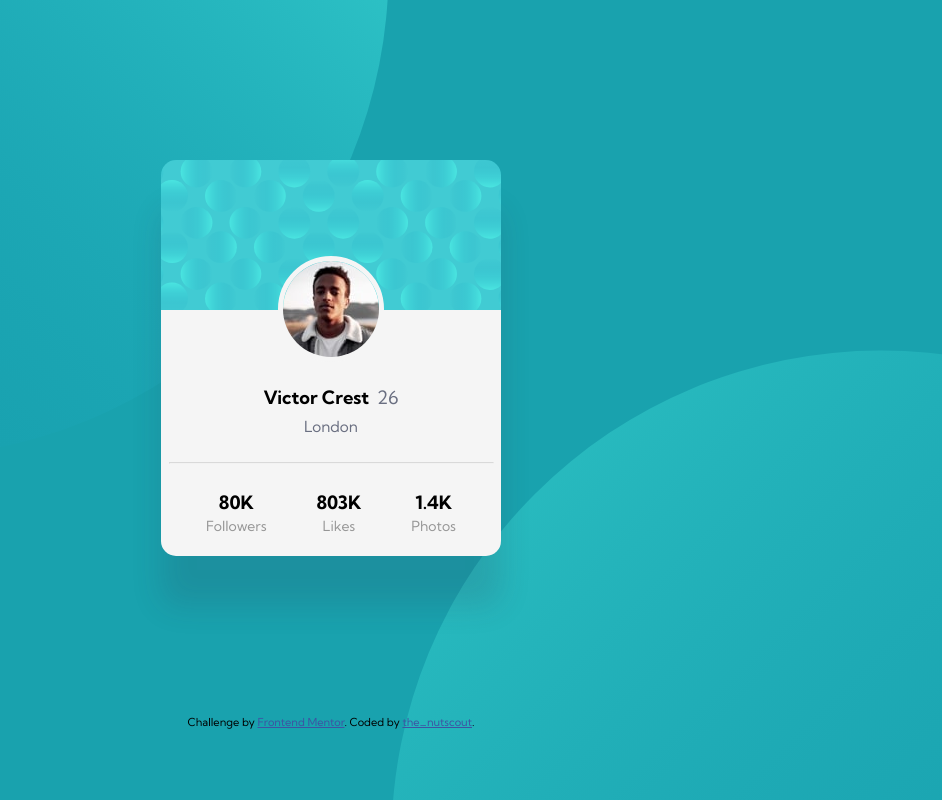
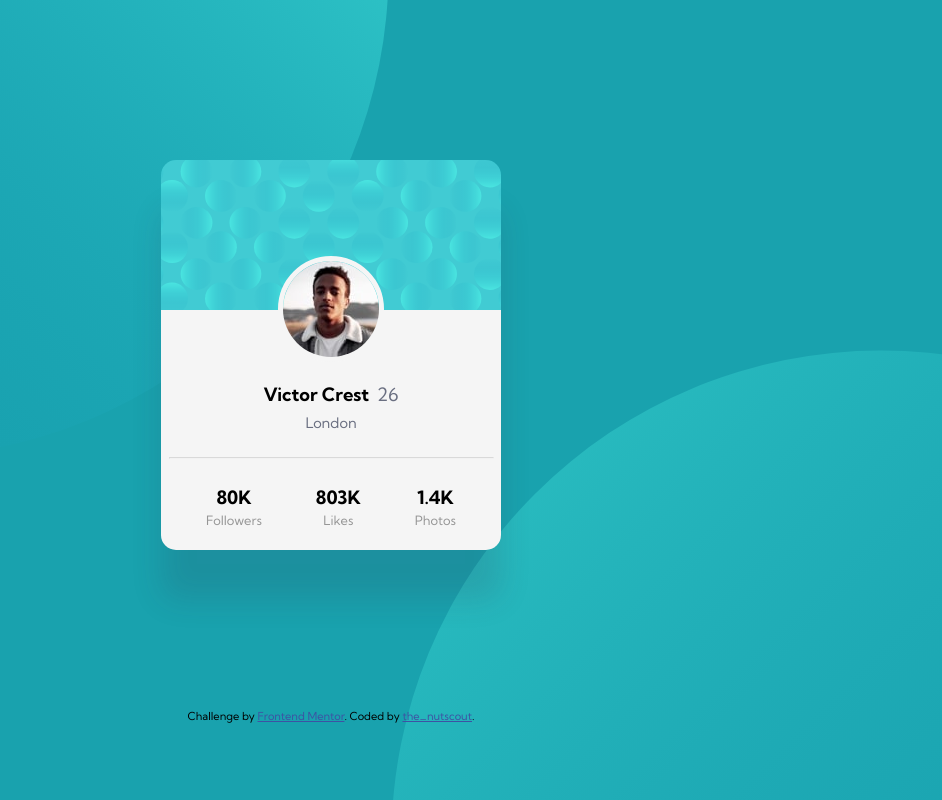
Before and after one commit to jesusej/ProfileCard, a plain HTML site: page index.html in a window 1280 px wide. Shown: the whole page, without its empty margins (309-1251 px from the left). Drawn offline with nearby package versions, Linux system fonts and the light colour scheme.

Commit message:
:lipstick: Final details

```diff
--- a/static/css/styles.css
+++ b/static/css/styles.css
@@ -85,7 +85,7 @@ hr{
 }
 
 .title h1, .title p{
-  margin-top: 1.36em;
+  margin-top: 1.20em;
   margin-bottom: 0.3em;
 }
 
@@ -94,7 +94,7 @@ hr{
 }
 
 .state{
-  font-size: 0.83em;
+  font-size: 0.79em;
   margin-top: 0.33em;
   margin-bottom: 1.114em;
 }
@@ -120,7 +120,7 @@ hr{
 }
 
 .stats p{
-  font-size: 0.76em;
+  font-size: 0.7em;
   padding-top: 5px;
 }
 
```
